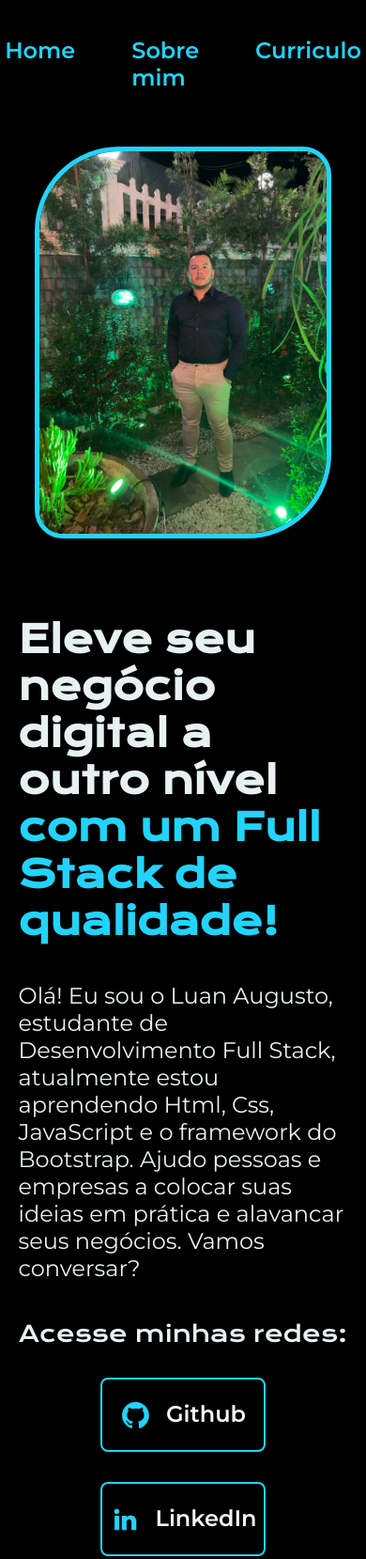
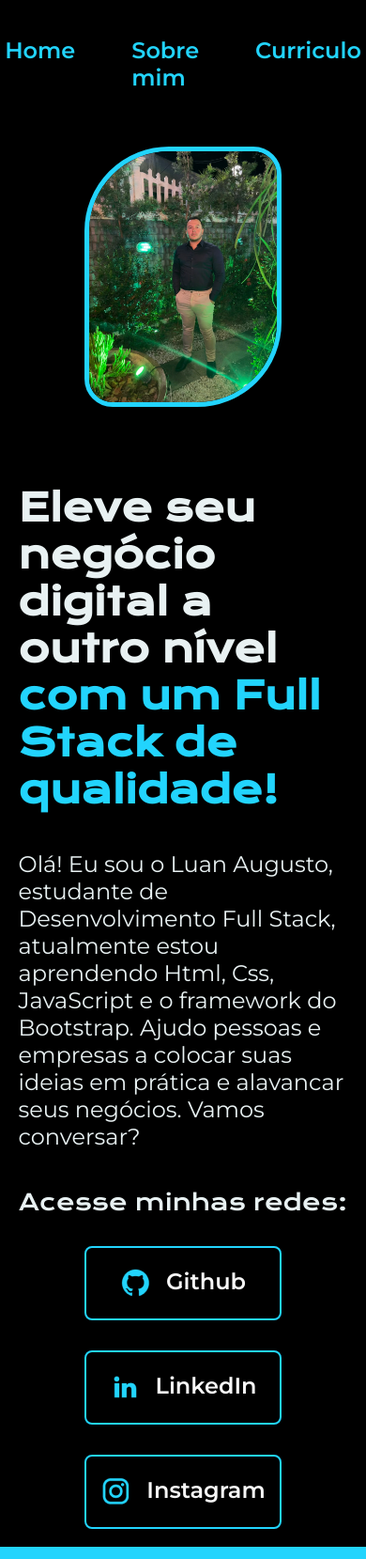
Before and after one commit to luanguto/portfolio, a plain HTML site: page index.html in a window 390 px wide. Shown: the top 1659 px of the page at 94% size. Drawn offline with nearby package versions, Linux system fonts and the light colour scheme.

Commit message:
Add files via upload
mudança no tamanho do link e imagem

```diff
--- a/styles/stylesheet.css
+++ b/styles/stylesheet.css
@@ -152,6 +152,9 @@ body {
         width: auto;
     }
     .imagem {
-        width: 90%;
+        width: 60%;
+    }
+    .apresentacao__links__navegacao {
+        width: 60%;
+    }
 }
-}
```
